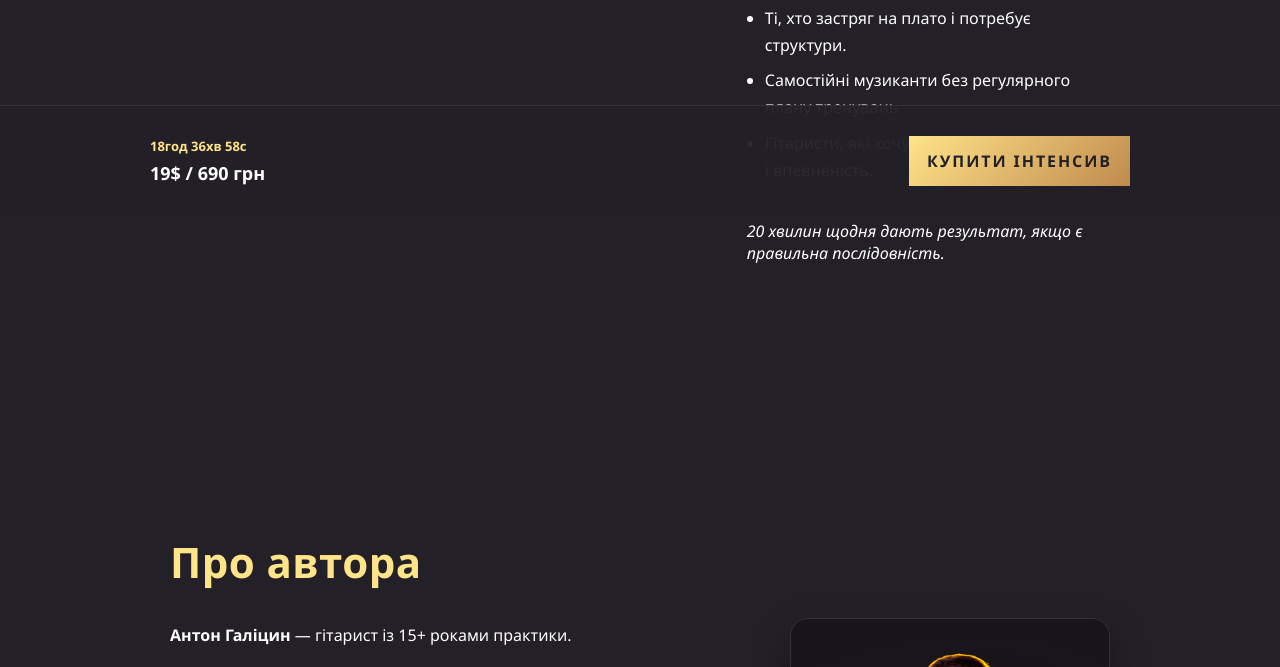
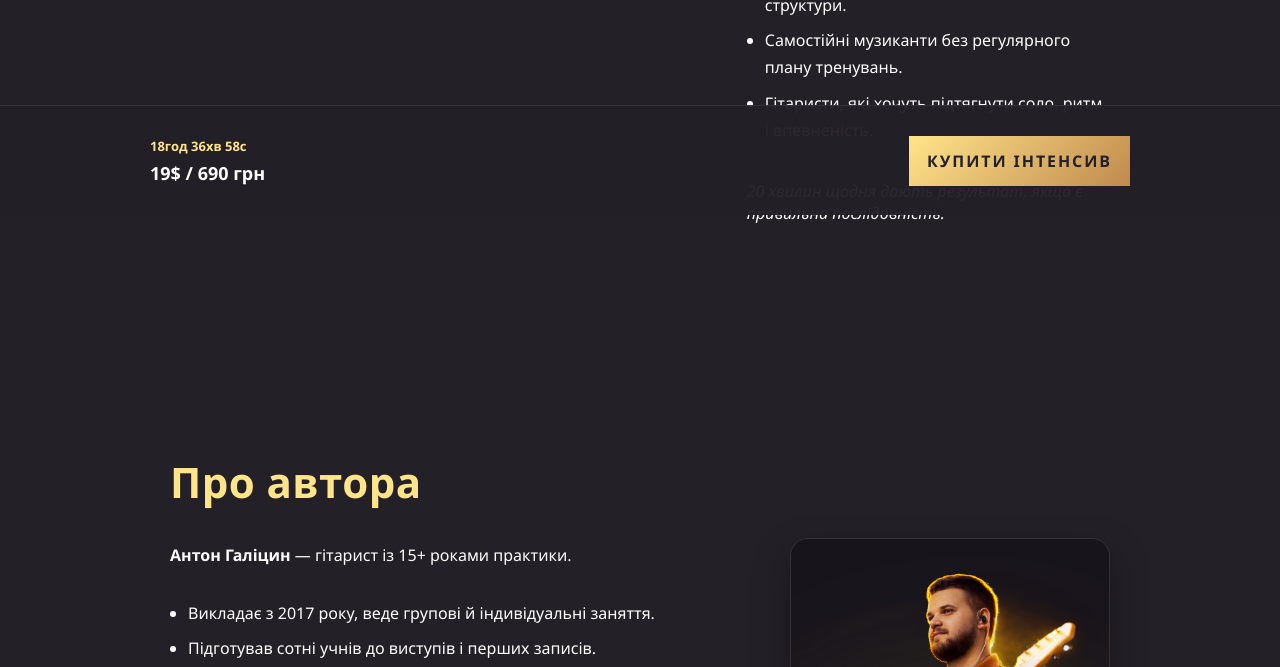
Before and after one commit to BeletskyiBohdan/guitarCourse, a plain HTML site: page index.html in a window 1280 px wide. Shown: the part 585-1252 px from the top of the page. Drawn offline with Linux system fonts and the light colour scheme.

Commit message:
Update index.css

```diff
--- a/index.css
+++ b/index.css
@@ -39,7 +39,7 @@ a { color: inherit; text-decoration: none; }
   display: flex;
   flex-direction: column;
   justify-content: center;
-  padding: 72px 0;
+  padding: 32px 0;
 }
 
 .welcomeScreen {
```
